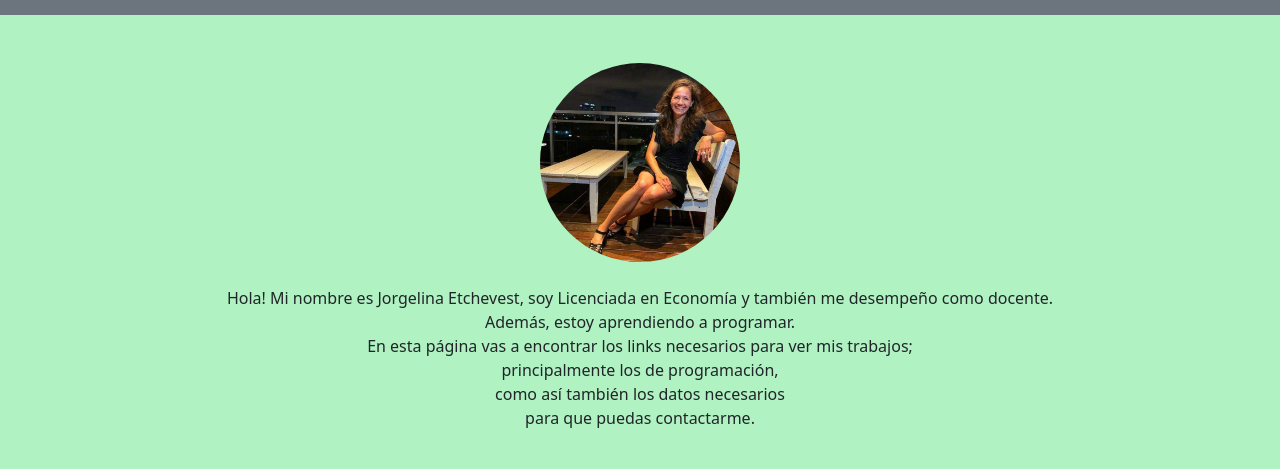
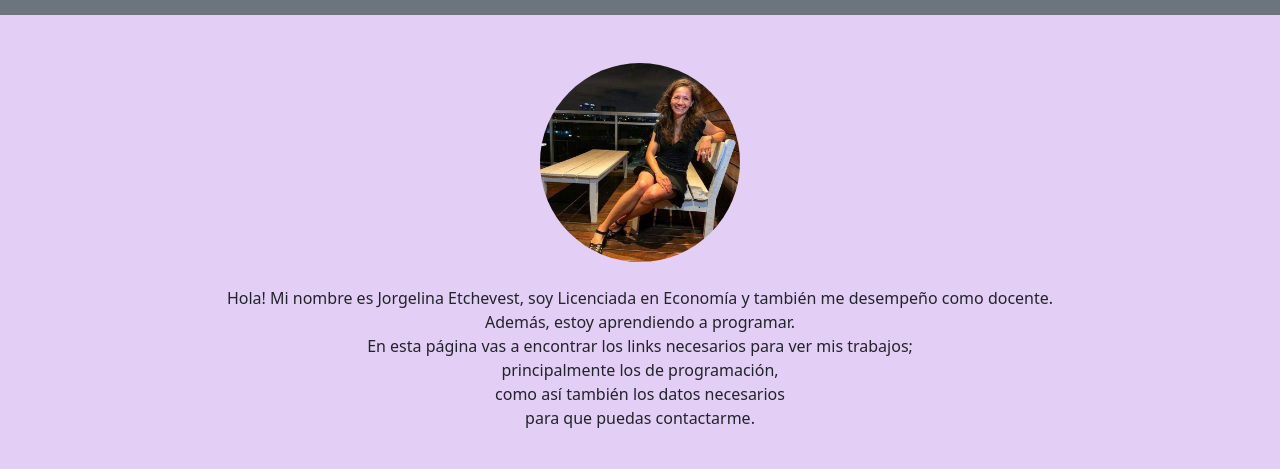
Before and after one commit to Jorgelina-Etchevest/curriculumvitae, a plain HTML site: page index.html in a window 1280 px wide. Shown: the part 73-542 px from the top of the page. Drawn offline with nearby package versions, Linux system fonts and the light colour scheme.

Commit message:
nuevo cambio

```diff
--- a/style.css
+++ b/style.css
@@ -26,5 +26,5 @@
 }
 
 .colorTres{
-    background-color:#b0f2c2;
+    background-color:#E3CEF6;
 }
```
